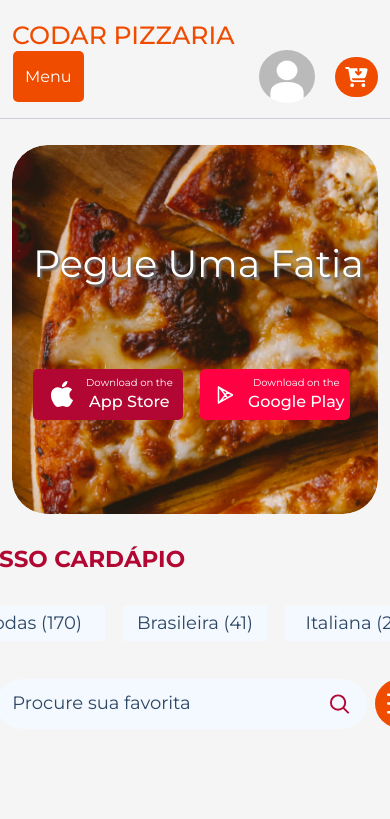
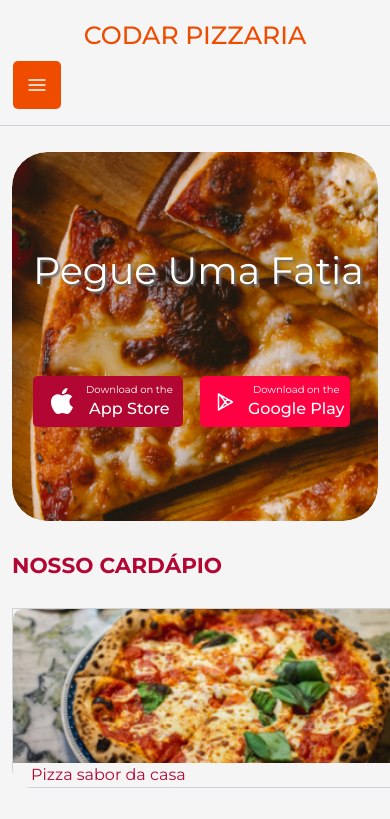
Before and after one commit to CarlosEduardoSD/Projeto-Coddar-Pizza, a React (Vite) app: page / in a window 390 px wide. Shown: the top 819 px of the page. Built offline with nearby package versions, Linux system fonts and the light colour scheme.

Commit message:
feat: header responsivo

```diff
--- a/src/components/Header/header.jsx
+++ b/src/components/Header/header.jsx
@@ -1,6 +1,7 @@
 import React from "react";
 import styles from "./header.module.css";
 
+import Hamburger from "../../assets/img/hamburger.svg";
 import Perfil from "../../assets/img/ft_perfil.jpg";
 // import bag from "../assets/img/bag.svg";
 
@@ -13,15 +14,20 @@ export default function Header() {
         <div className="row" style={{ marginTop: "20px" }}>
           <div
             className="col-md-4"
-            style={{ display: "flex", alignItems: "center" }}
+            style={{
+              display: "flex",
+              alignItems: "center",
+              justifyContent: "center",
+            }}
           >
             <h1 className={styles.header_title}>CODAR PIZZARIA</h1>
           </div>
           <div
             className="col-md-8"
-            style={{ display: "flex", justifyContent: "space-evenly" }}
+            style={{ display: "flex", justifyContent: "flex-start" }}
             // style={{ display: "flex", justifyContent: "space-between" }}
           >
+            <div className={styles.header_sidebar}>
               <button
                 class="btn"
                 type="button"
@@ -30,7 +36,12 @@ export default function Header() {
                 aria-controls="offcanvasWithBothOptions"
                 style={{ backgroundColor: "#ef4c00", color: "white" }}
               >
-              Menu
+                <img
+                  className="img-fluid"
+                  src={Hamburger}
+                  alt="Menu"
+                  style={{ backgroundColor: "transparent" }}
+                />
               </button>
               <div
                 class="offcanvas offcanvas-start"
@@ -38,10 +49,14 @@ export default function Header() {
                 tabindex="-1"
                 id="offcanvasWithBothOptions"
                 aria-labelledby="offcanvasWithBothOptionsLabel"
+                style={{ width: "50%" }}
               >
                 <div class="offcanvas-header">
-                <h5 class="offcanvas-title" id="offcanvasWithBothOptionsLabel">
-                  Backdrop with scrolling
+                  <h5
+                    class="offcanvas-title"
+                    id="offcanvasWithBothOptionsLabel"
+                  >
+                    Menu
                   </h5>
                   <button
                     type="button"
@@ -51,10 +66,24 @@ export default function Header() {
                   ></button>
                 </div>
                 <div class="offcanvas-body">
-                <p>
-                  Try scrolling the rest of the page to see this option in
-                  action.
-                </p>
+                  <ul className={styles.header_menu_responsive}>
+                    <li>
+                      <a href="#search">Buscar</a>
+                    </li>
+                    <li>
+                      <a href="#about">Sobre</a>
+                    </li>
+                    <li>
+                      <a href="#function">Como Funciona</a>
+                    </li>
+                    <li>
+                      <a href="#plans">Planos</a>
+                    </li>
+                    <li>
+                      <a href="#contact">Contato</a>
+                    </li>
+                  </ul>
+                </div>
               </div>
             </div>
             <div className={styles.header_responsive}>
--- a/src/components/Header/header.module.css
+++ b/src/components/Header/header.module.css
@@ -93,6 +93,10 @@
   margin: 0;
 }
 
+.header_sidebar {
+  display: none;
+}
+
 @media screen and (max-width: 1350px) {
   .header_responsive {
     gap: 20px;
@@ -147,12 +151,40 @@
   }
 }
 
-/* @media screen and (max-width: 768px) {
+@media screen and (max-width: 768px) {
+  .header_responsive {
+    display: none;
+  }
 
-} */
+  .header_sidebar {
+    display: flex;
+    justify-content: flex-start;
+    /* position: relative; */
+    right: 21rem;
+    margin-top: 10px;
+  }
+
+  .header_sidebar button {
+    width: 50px;
+    height: 50px;
+  }
+
+  .header_menu_responsive li a {
+    text-decoration: none;
+    color: black;
+  }
+
+  .header_menu_responsive {
+    list-style: none;
+  }
+}
 
 @media screen and (max-width: 425px) {
   .pizza_img img {
     width: 50px;
   }
+
+  .header_sidebar {
+    right: 11rem;
+  }
 }
--- a/src/pages/Home/home.jsx
+++ b/src/pages/Home/home.jsx
@@ -1,6 +1,6 @@
 import Header from "../../components/Header/header";
 
-import OurMenu from "../../components/Menu/OurMenu";
+// import OurMenu from "../../components/Menu/OurMenu";
 
 import Banner from "../../components/Banner/banner";
 import Pizza from "../../components/pizzas/pizza";
@@ -11,7 +11,7 @@ export default function Home() {
     <>
       <Header />
       <Banner />
-      <OurMenu />
+      {/* <OurMenu /> */}
       <Pizza />
       {/* <BannerPizzaria /> */}
     </>
```
Also changed, not shown: src/assets/img/hamburger.svg (added). Lines whose indentation alone changed are shown as unchanged.
